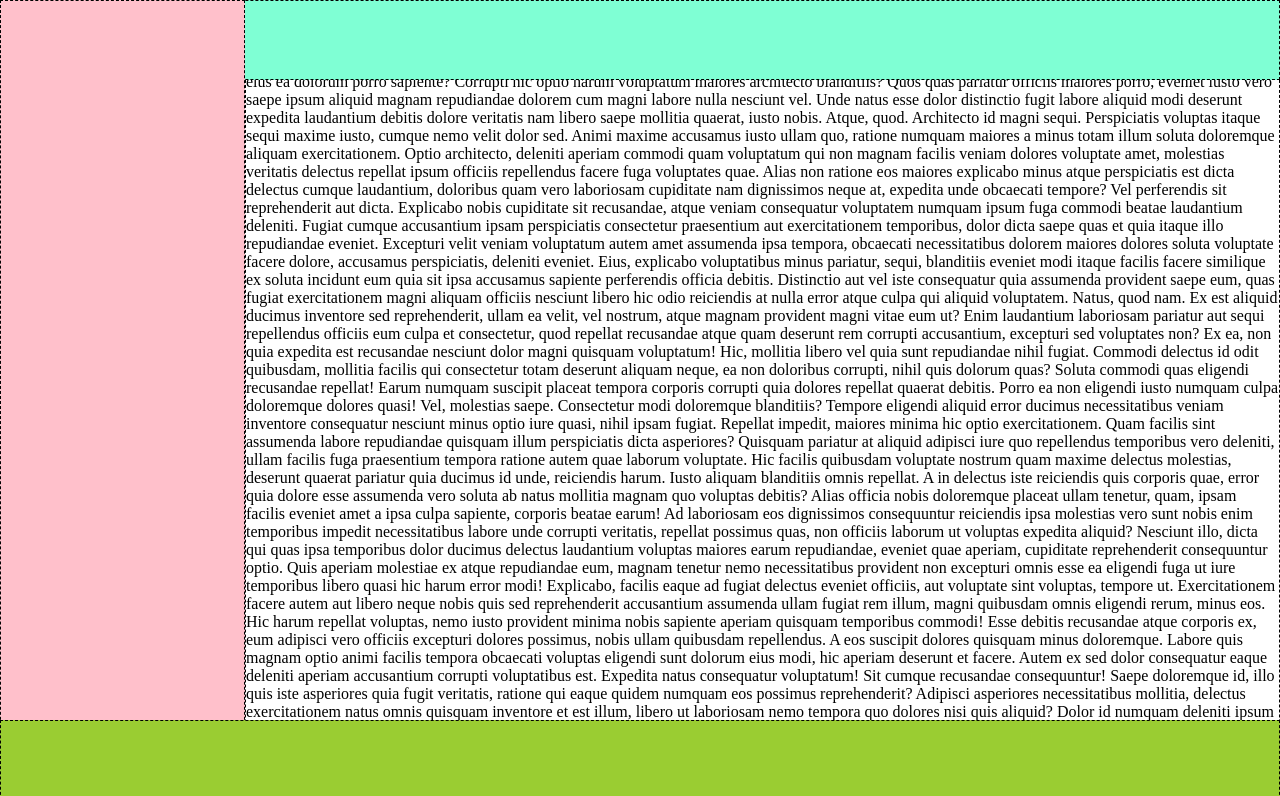
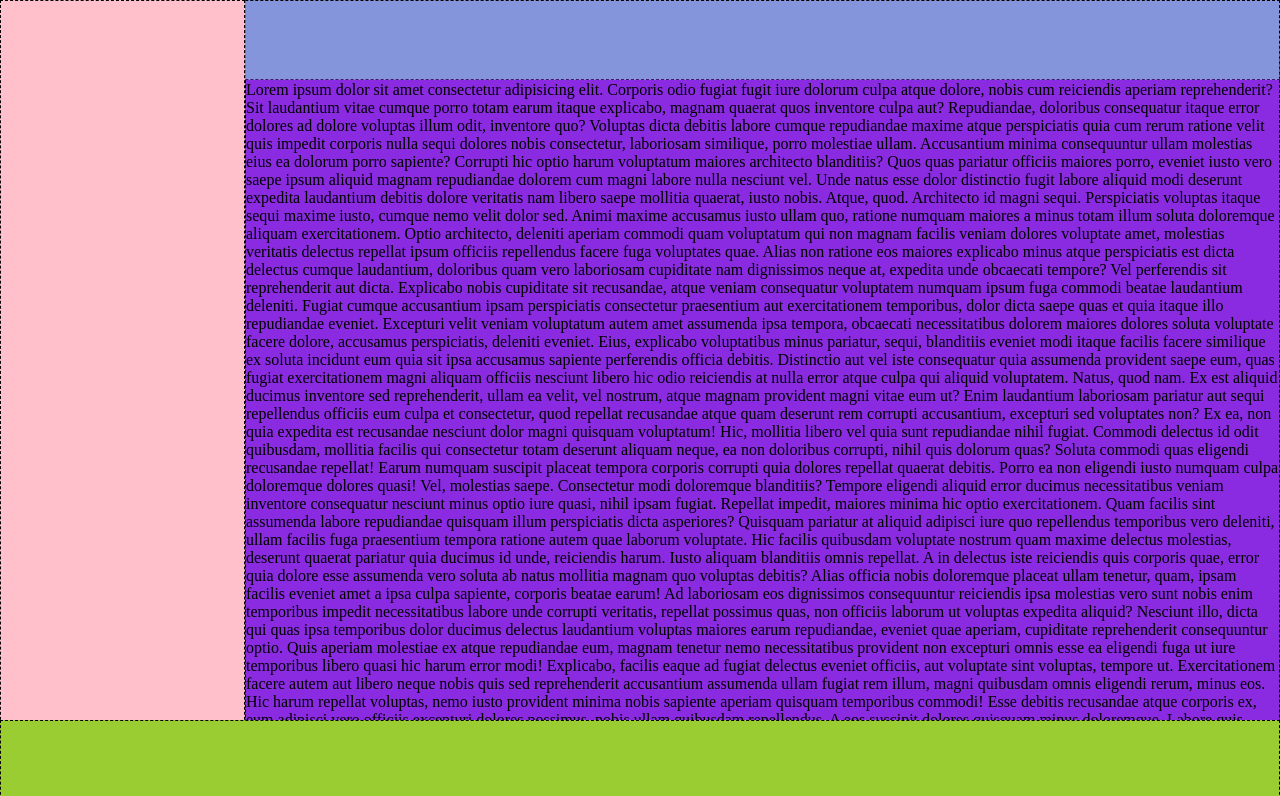
Before and after one commit to Giulia-Ciampelli/html-css-spotifyweb, a plain HTML site: page index.html in a window 1280 px wide. Shown: the top 796 px of the page. Drawn offline with Linux system fonts and the light colour scheme.

Commit message:
fix: header transparency

```diff
--- a/assets/style.css
+++ b/assets/style.css
@@ -25,6 +25,11 @@
 
 header {
     background-color: aquamarine;
+    opacity: 0.5;
+}
+
+main {
+    background-color: blueviolet;
 }
 
 nav {
@@ -62,6 +67,7 @@ nav {
 /* #region main */
 main {
     width: calc(100% - 245px);
+    padding-top: 80px;
     float: right;
     overflow: scroll;
     /* CONTROLLA: cambialo in hidden come finisci */
```
